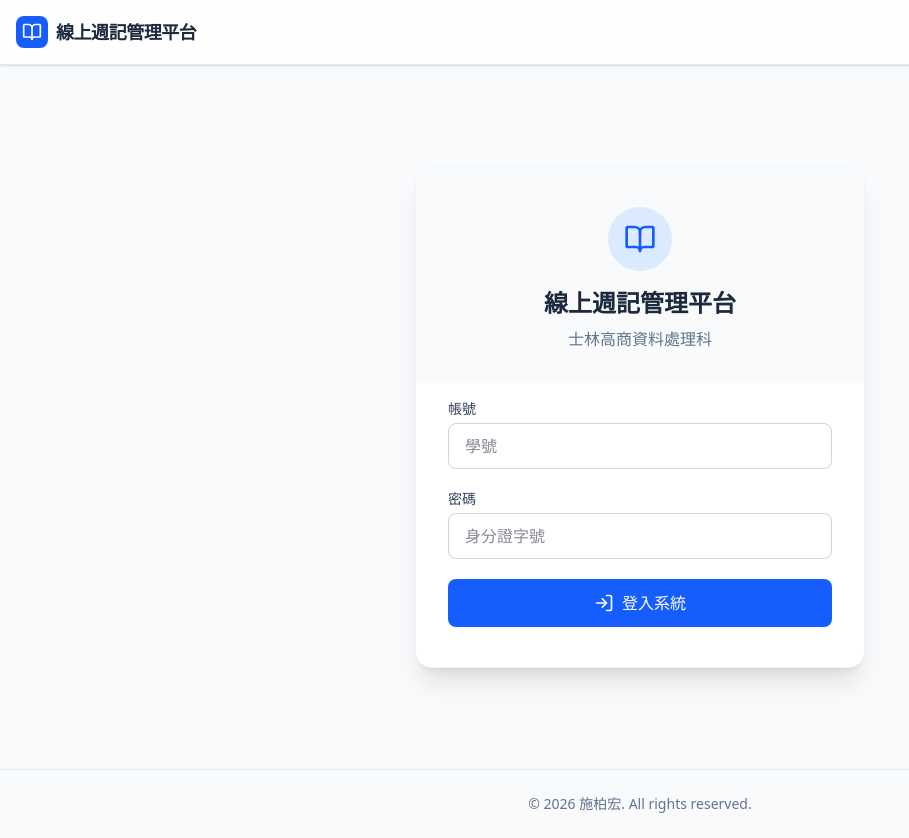
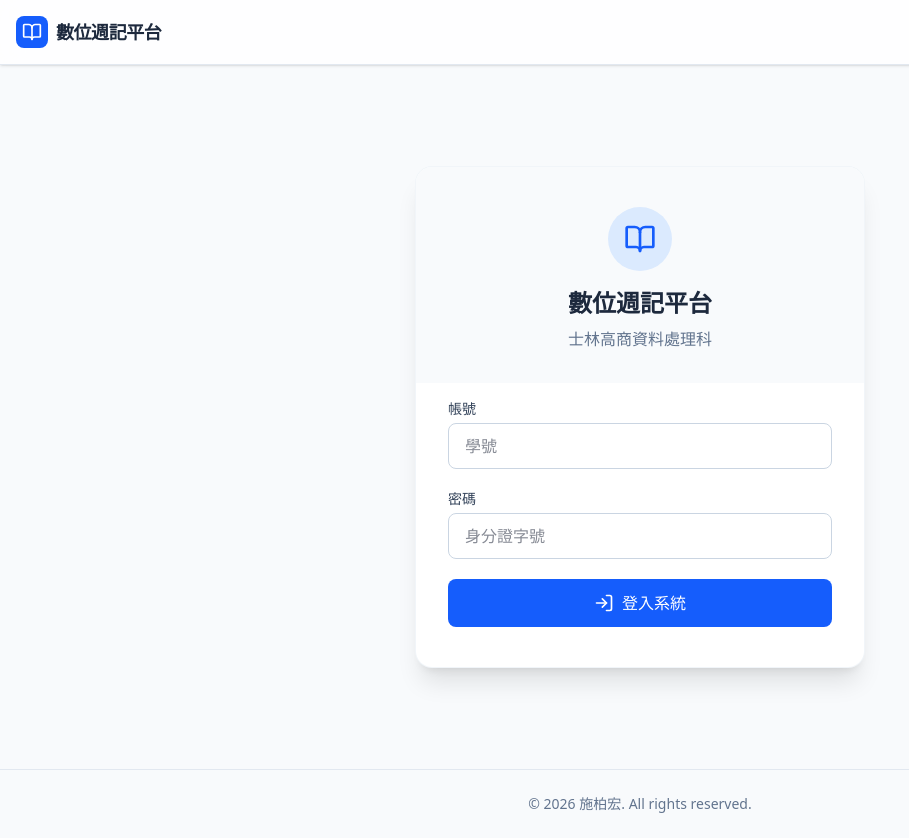
Before and after one commit to pohongshih/journal, a React (Vite) app: page / in a window 1280 px wide. Shown: the whole page, without its empty margins (0-909 px from the left). Built offline with nearby package versions, Linux system fonts and the light colour scheme; no server answers.

Commit message:
修正標題文字

```diff
--- a/index.html
+++ b/index.html
@@ -3,7 +3,7 @@
   <head>
     <meta charset="UTF-8" />
     <meta name="viewport" content="width=device-width, initial-scale=1.0" />
-    <title>線上週記管理平台</title>
+    <title>數位週記平台</title>
   </head>
   <body>
     <div id="root"></div>
--- a/src/App.tsx
+++ b/src/App.tsx
@@ -50,7 +50,7 @@ export default function App() {
             <div className="bg-blue-600 p-1.5 rounded-lg text-white">
               <BookOpen className="h-5 w-5" />
             </div>
-            <span className="font-bold text-lg tracking-tight text-slate-800">線上週記管理平台</span>
+            <span className="font-bold text-lg tracking-tight text-slate-800">數位週記平台</span>
           </div>
 
           {user && (
--- a/src/components/Login.tsx
+++ b/src/components/Login.tsx
@@ -39,7 +39,7 @@ export default function Login({ onLogin, setLoading }: LoginProps) {
           <div className="mx-auto flex h-16 w-16 items-center justify-center rounded-full bg-blue-100 text-blue-600 mb-4">
             <BookOpen className="h-8 w-8" />
           </div>
-          <h2 className="text-2xl font-bold text-slate-800">線上週記管理平台</h2>
+          <h2 className="text-2xl font-bold text-slate-800">數位週記平台</h2>
           <p className="text-slate-500 mt-2">士林高商資料處理科</p>
         </div>
 
```
